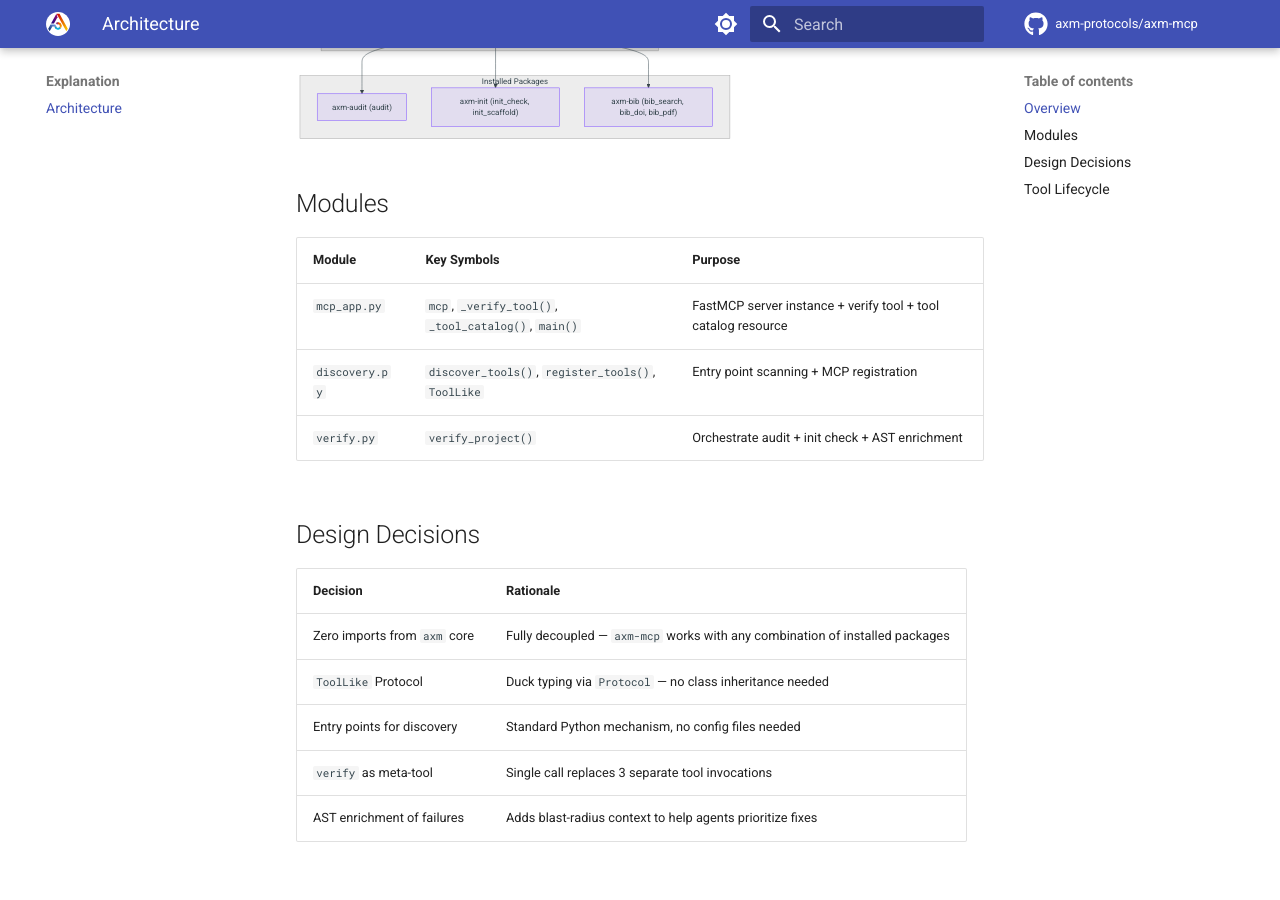
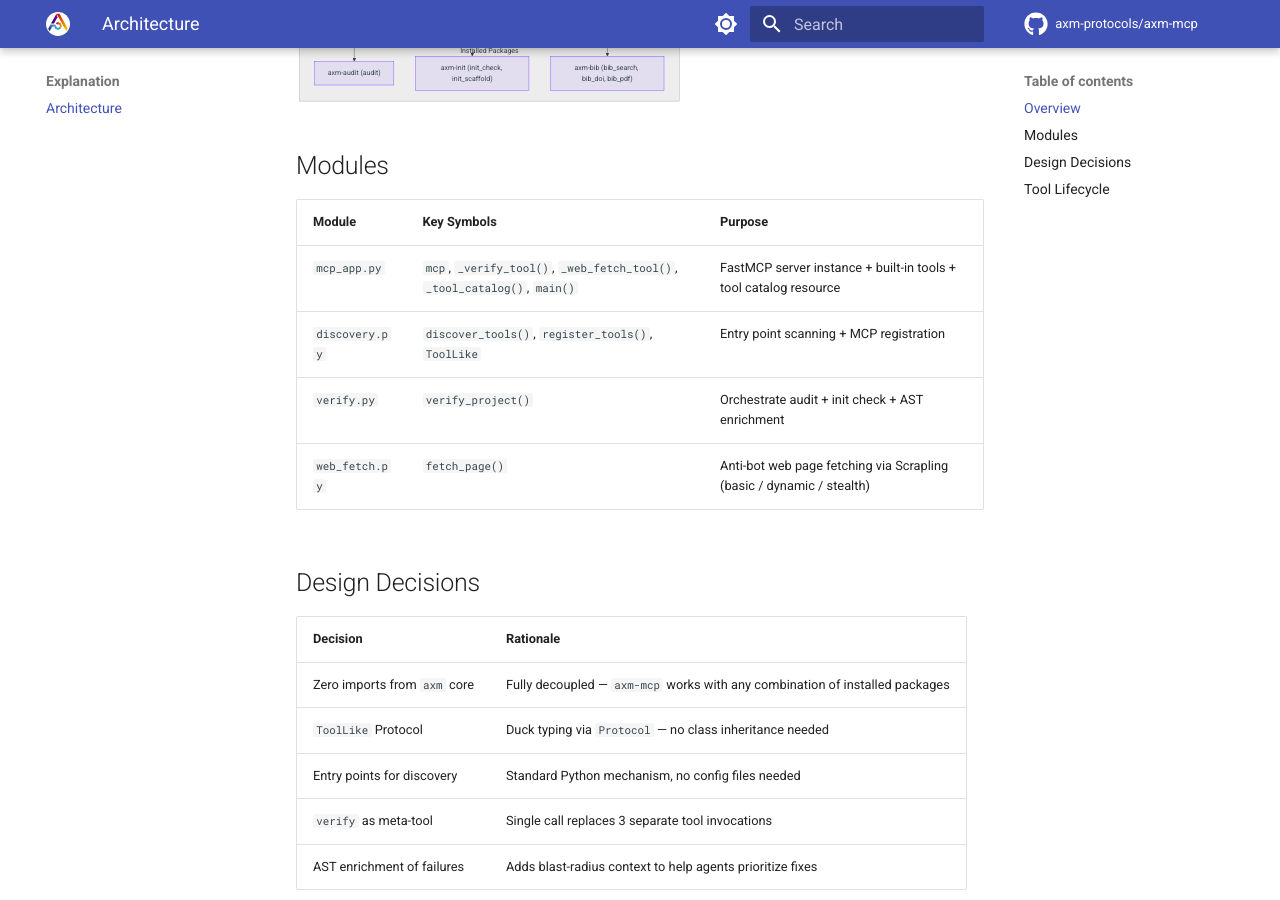
Before and after one commit to axm-protocols/axm-forge, an MkDocs documentation site: the page built from docs/explanation/architecture.md, in a window 1280 px wide and 900 px high, scrolled down 529 px. Built offline with MkDocs 1.6.1 and Material for MkDocs 9.7.7, drawn with Linux system fonts in a browser that asks for light colours; comment, search, counter and statistics services are not loaded.

Commit message:
docs: add web_fetch to README and architecture [AXM-310]

```diff
--- a/docs/explanation/architecture.md
+++ b/docs/explanation/architecture.md
@@ -10,6 +10,7 @@
         Server["FastMCP Server"]
         ListTools["list_tools()"]
         Verify["verify()"]
+        WebFetch["web_fetch()"]
         Catalog["axm://tools resource"]
     end
 
@@ -40,9 +42,10 @@
 
 | Module | Key Symbols | Purpose |
 |---|---|---|
-| `mcp_app.py` | `mcp`, `_verify_tool()`, `_tool_catalog()`, `main()` | FastMCP server instance + verify tool + tool catalog resource |
+| `mcp_app.py` | `mcp`, `_verify_tool()`, `_web_fetch_tool()`, `_tool_catalog()`, `main()` | FastMCP server instance + built-in tools + tool catalog resource |
 | `discovery.py` | `discover_tools()`, `register_tools()`, `ToolLike` | Entry point scanning + MCP registration |
 | `verify.py` | `verify_project()` | Orchestrate audit + init check + AST enrichment |
+| `web_fetch.py` | `fetch_page()` | Anti-bot web page fetching via Scrapling (basic / dynamic / stealth) |
 
 ## Design Decisions
 
```
Also changed, not shown: other parts of docs/explanation/architecture.md (+1 -0 lines), README.md (+3 -1 lines).
